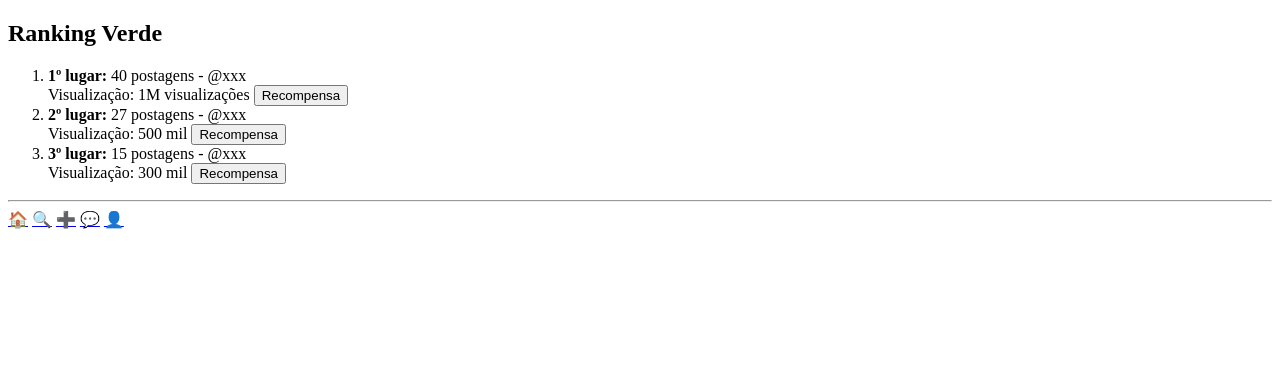
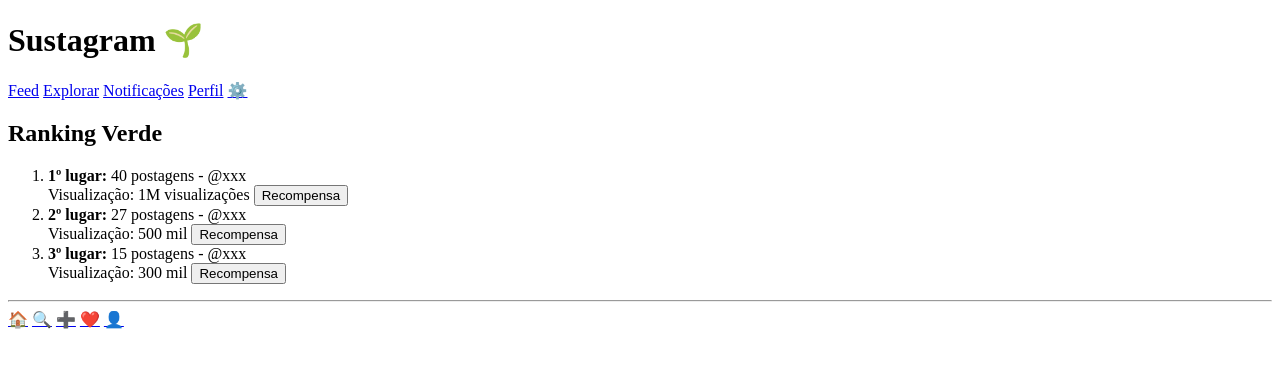
Before and after one commit to biibiahh24/SiteSustentavel, a plain HTML site: page ranking.html in a window 1280 px wide. Drawn offline with Linux system fonts and the light colour scheme.

Commit message:
Update ranking.html

```diff
--- a/ranking.html
+++ b/ranking.html
@@ -1,11 +1,28 @@
 <!DOCTYPE html>
-<html lang="pt-br">
+<html lang="pt-BR">
 <head>
   <meta charset="UTF-8">
-  <title>Ranking Verde - Susty</title>
+  <title>Perfil - Sustagram</title>
+  <link rel="stylesheet" href="estilo.css">
 </head>
 <body>
-  <h2>Ranking Verde</h2>
+
+    <header>
+    <h1>Sustagram 🌱</h1>
+    <nav>
+      <a href="feed.html">Feed</a>
+      <a href="explorar.html">Explorar</a>
+      <a href="notificacoes.html">Notificações</a>
+      <a href="perfil.html" class="active">Perfil</a>
+      <a href="configuracao.html">⚙️</a>
+    </nav>
+  </header>
+
+  <header>
+     <h2>Ranking Verde</h2>
+    <nav>
+    </nav>
+  </header>
 
   <ol>
     <li>
@@ -26,12 +43,12 @@
   </ol>
 
   <hr>
-  <nav>
+  <footer>
     <a href="feed.html">🏠</a>
     <a href="explorar.html">🔍</a>
     <a href="postar.html">➕</a>
-    <a href="chat.html">💬</a>
-    <a href="perfil.html">👤</a>
-  </nav>
+    <a href="notificacoes.html">❤️</a>
+    <a href="perfil.html" class="active">👤</a>
+  </footer>
 </body>
 </html>
```
